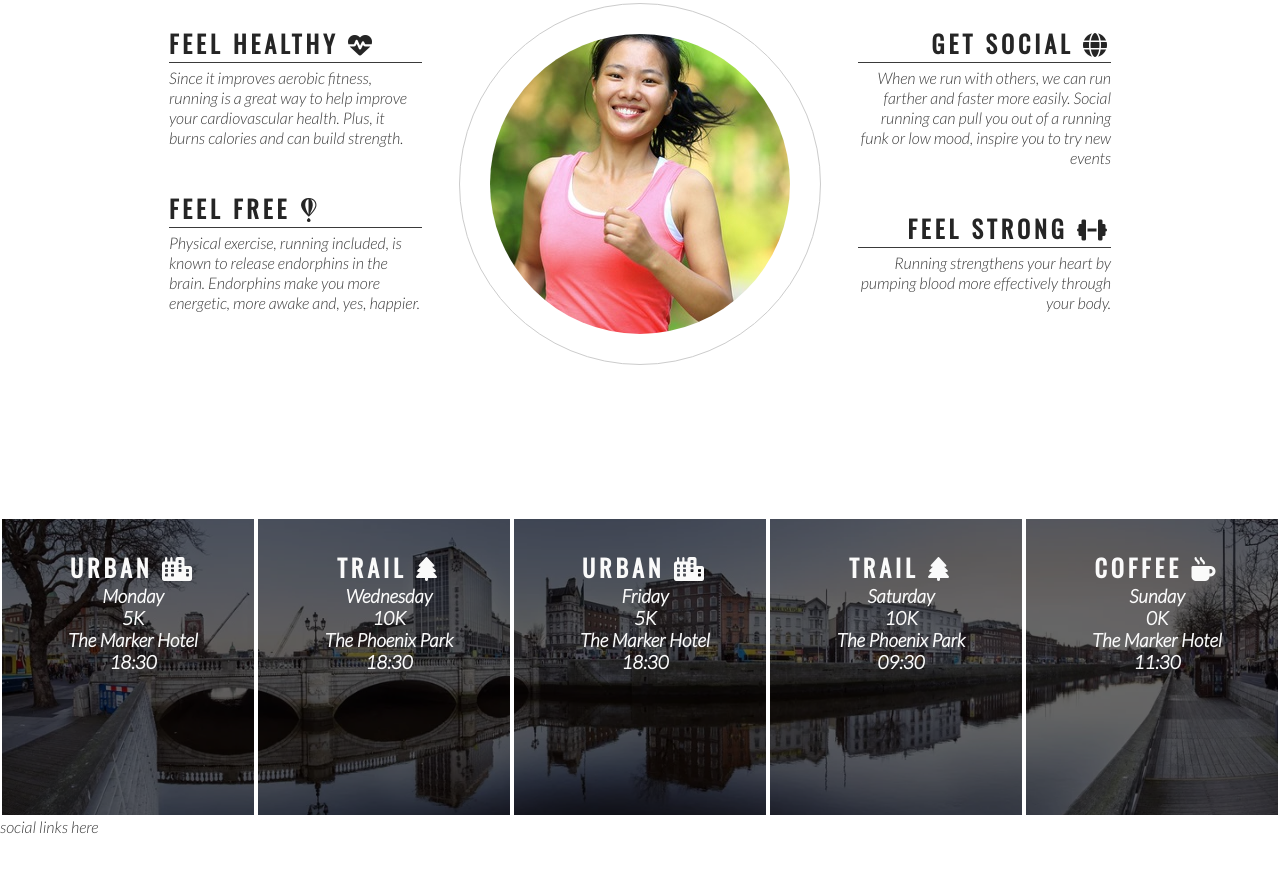
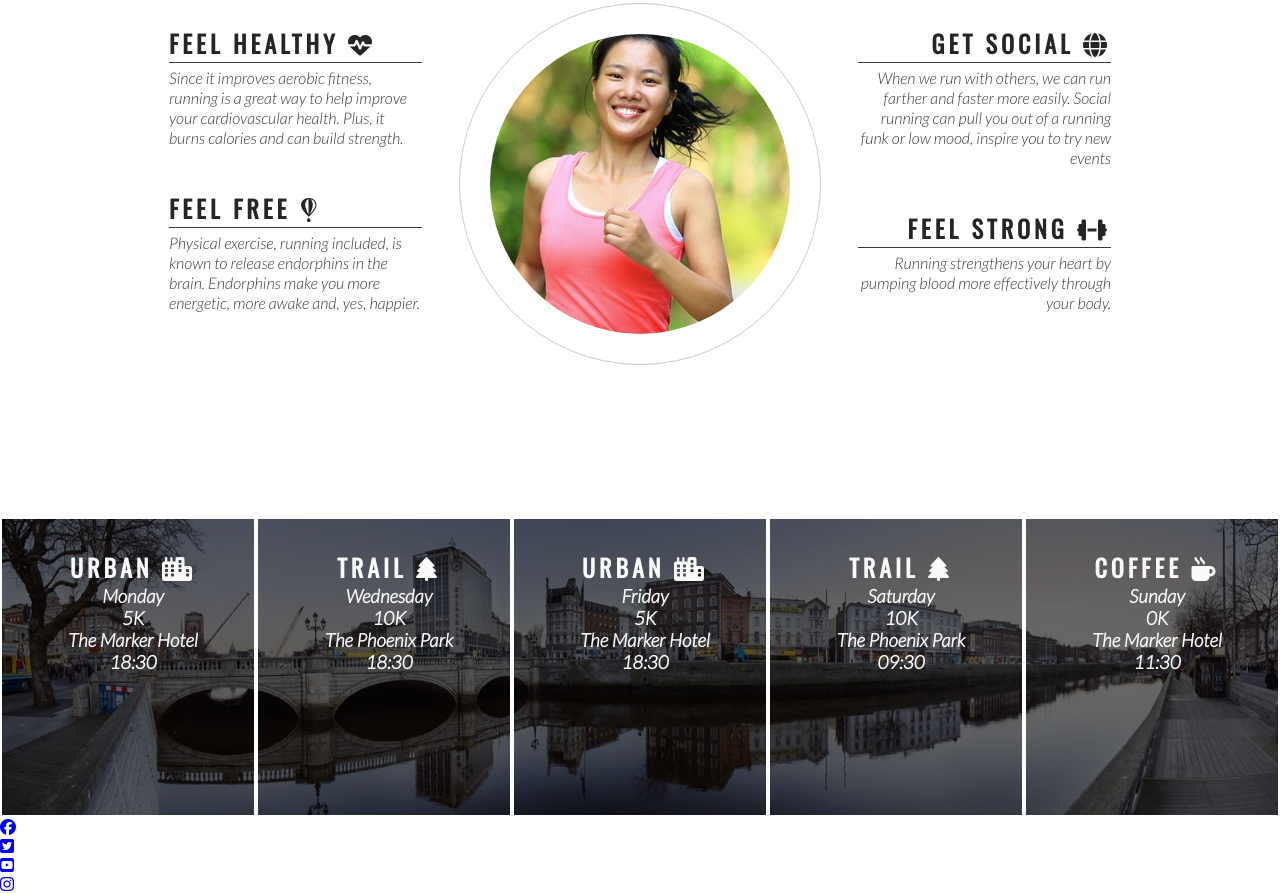
Before and after one commit to onur-CK/love-running, a plain HTML site: page index.html in a window 1280 px wide. Shown: the part 778-1671 px from the top of the page. Before the commit the page ends 1614 px from the top, so only its background shows below. Drawn offline with nearby package versions, Linux system fonts and the light colour scheme.

Commit message:
Add social media icons to footer

```diff
--- a/index.html
+++ b/index.html
@@ -124,7 +124,24 @@
         </div>
     </section>
     <footer>
-        social links here
+        <ul>
+            <li>
+                <a href="http://facebook.com" target="_blank " rel="noopoener"
+                    aria-label="visit our Facebook page (opens in a new tab)"><i class="fab fa-facebook"></i></a>
+            </li>
+            <li>
+                <a href="http://twitter.com" target="_blank " rel="noopoener"
+                    aria-label="visit our Twitter page (opens in a new tab)"><i class="fab fa-twitter-square"></i></a>
+            </li>
+            <li>
+                <a href="http://youtube.com" target="_blank " rel="noopoener"
+                    aria-label="visit our Youtube page (opens in a new tab)"><i class="fab fa-youtube-square"></i></a>
+            </li>
+            <li>
+                <a href="http://instagram.com" target="_blank " rel="noopoener"
+                    aria-label="visit our Instagram page (opens in a new tab)"><i class="fab fa-instagram"></i></a>
+            </li>
+        </ul>
     </footer>
 
     <!-- font awesome script-->
```
